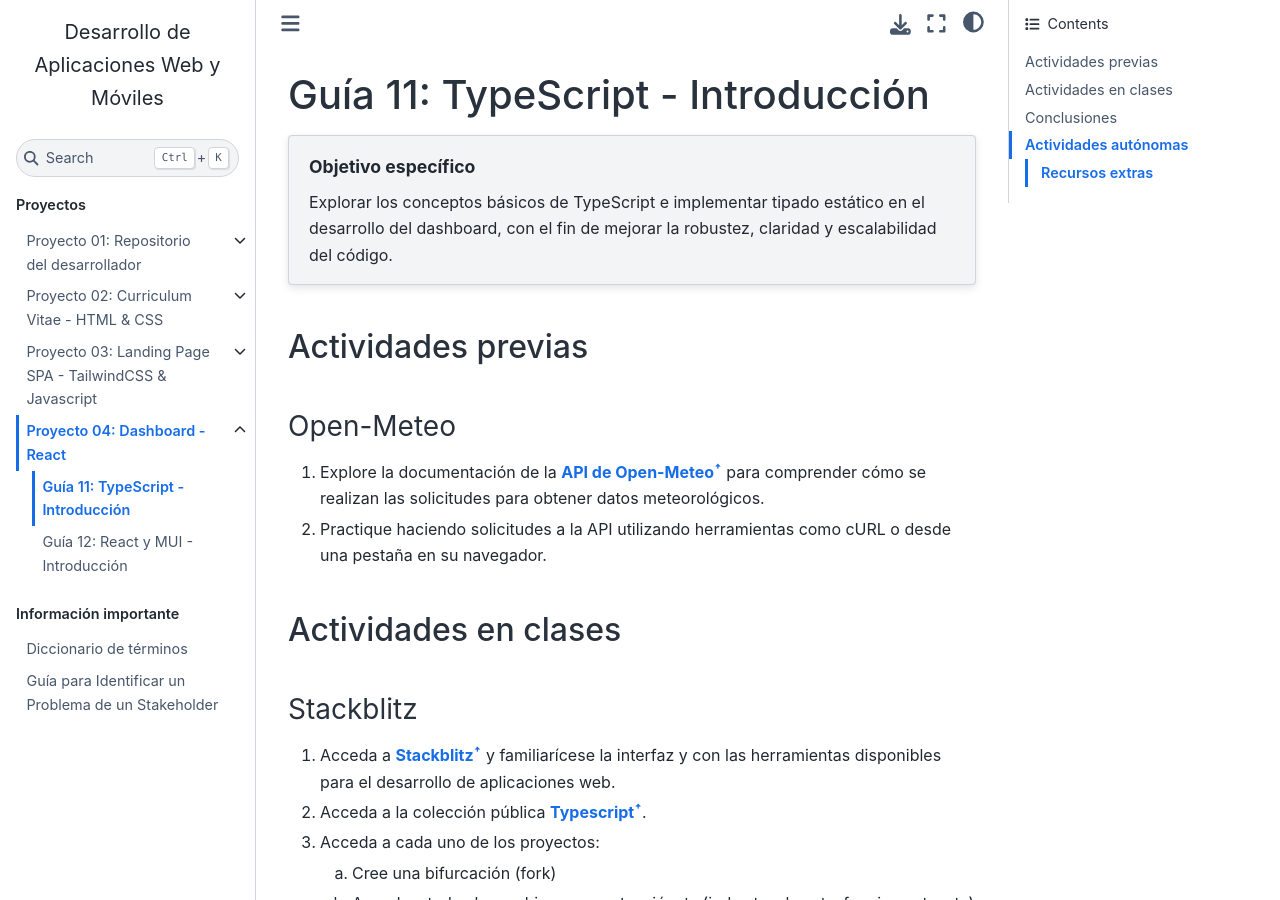
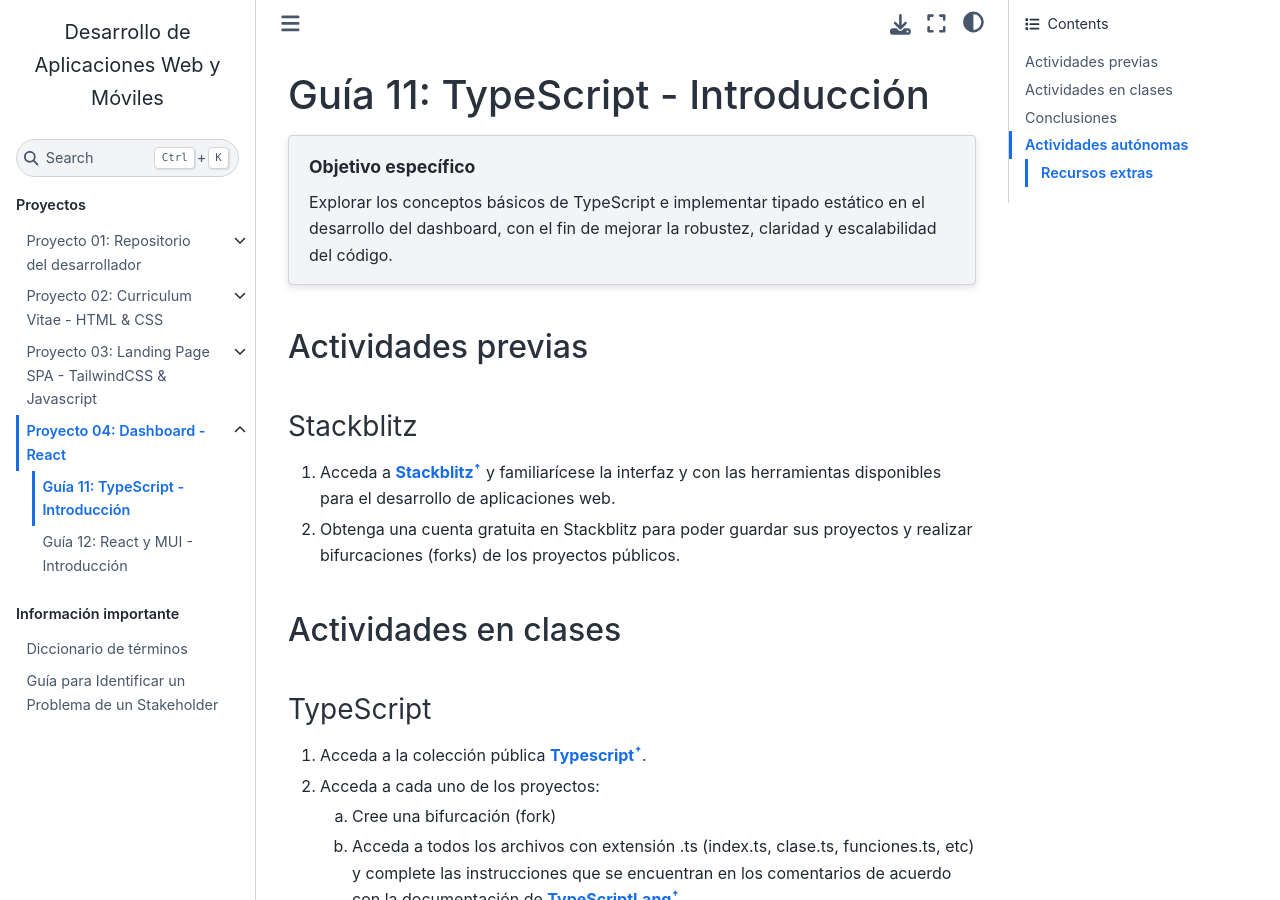
Before and after one commit to DAWMFIEC/DAWM-AI, a Sphinx documentation site: the page built from docs/source/guias/guia11.rst, in a window 1280 px wide and 900 px high. Built offline with Sphinx 7.4.7 and the Sphinx Book theme 1.1.4, drawn with Linux system fonts in a browser that asks for light colours; comment, search, counter and statistics services are not loaded.

Commit message:
guia11 y guia12

```diff
--- a/docs/source/guias/guia11.rst
+++ b/docs/source/guias/guia11.rst
@@ -15,21 +15,20 @@ Guía 11: TypeScript - Introducción
 Actividades previas
 =====================
 
-Open-Meteo
+Stackblitz
 ----------
 
-1. Explore la documentación de la `API de Open-Meteo <https://open-meteo.com/en/docs>`_ para comprender cómo se realizan las solicitudes para obtener datos meteorológicos.
-2. Practique haciendo solicitudes a la API utilizando herramientas como cURL o desde una pestaña en su navegador.
+1. Acceda a `Stackblitz <https://stackblitz.com/>`_ y familiarícese la interfaz y con las herramientas disponibles para el desarrollo de aplicaciones web.
+2. Obtenga una cuenta gratuita en Stackblitz para poder guardar sus proyectos y realizar bifurcaciones (forks) de los proyectos públicos.
 
 Actividades en clases
 =====================
 
-Stackblitz
+TypeScript
 ----------
 
-1. Acceda a `Stackblitz <https://stackblitz.com/>`_ y familiarícese la interfaz y con las herramientas disponibles para el desarrollo de aplicaciones web.
-2. Acceda a la colección pública `Typescript <https://stackblitz.com/@aavendan/collections/typescript>`_.
-3. Acceda a cada uno de los proyectos:
+1. Acceda a la colección pública `Typescript <https://stackblitz.com/@aavendan/collections/typescript>`_.
+2. Acceda a cada uno de los proyectos:
 
    a) Cree una bifurcación (fork)
    b) Acceda a todos los archivos con extensión .ts (index.ts, clase.ts, funciones.ts, etc) y complete las instrucciones que se encuentran en los comentarios de acuerdo con la documentación de `TypeScriptLang <https://www.typescriptlang.org/>`_.
--- a/docs/source/guias/guia12.rst
+++ b/docs/source/guias/guia12.rst
@@ -15,6 +15,12 @@ Guía 12: React y MUI - Introducción
 
 Actividades previas
 =====================
+
+Open-Meteo
+----------
+
+1. Explore la documentación de la `API de Open-Meteo <https://open-meteo.com/en/docs>`_ para comprender cómo se realizan las solicitudes para obtener datos meteorológicos.
+2. Practique haciendo solicitudes a la API utilizando herramientas como cURL o desde una pestaña en su navegador.
 
 Diseño del dashboard
 ----------------------
```
Also changed, not shown: other parts of docs/source/guias/guia11.rst (+1 -1 lines).
